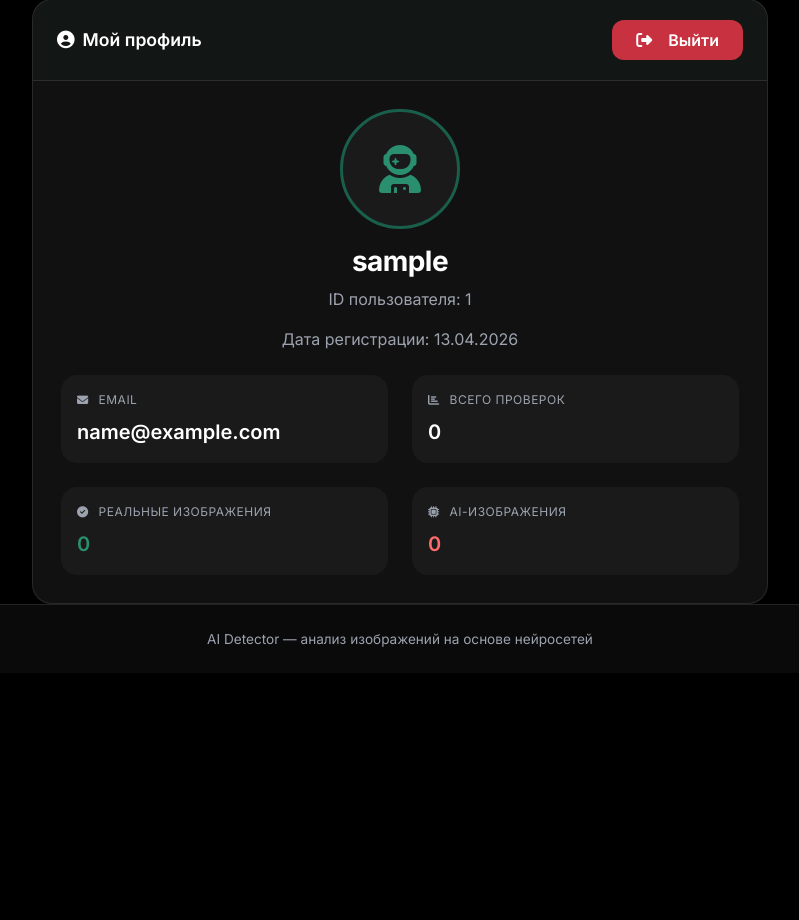
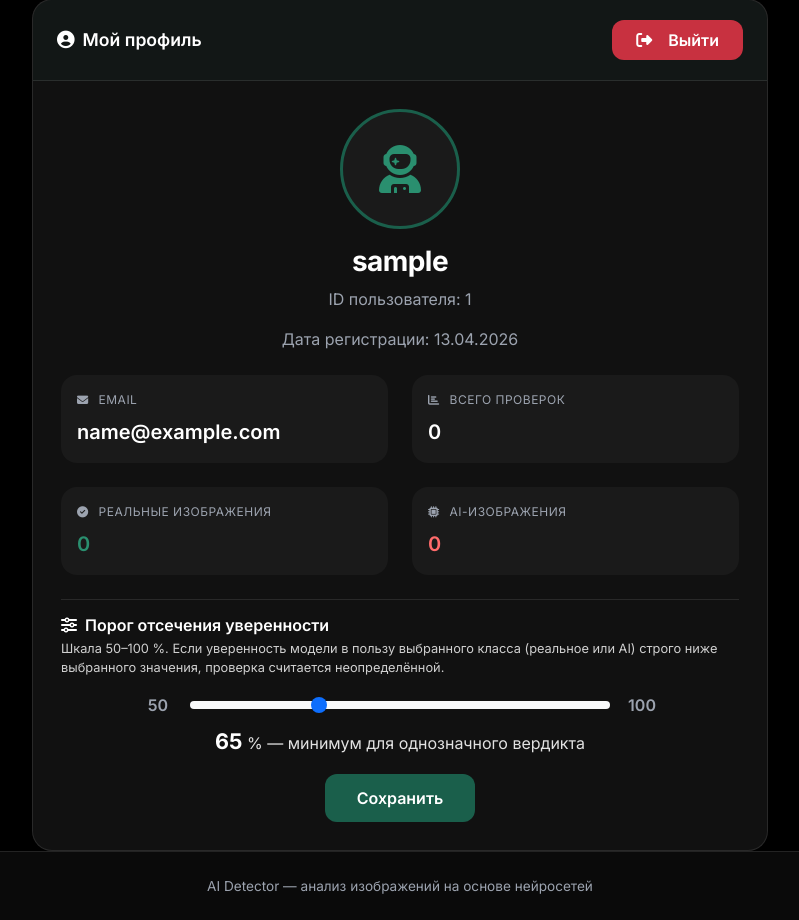
Before and after one commit to villsxxx/RealVsAiImageDetector, a Flask app: page /profile in a window 1280 px wide. Shown: the part 160-1080 px from the top of the page, without its empty margins (240-1039 px from the left). Before the commit the page ends 807 px from the top, so only its background shows below. Run offline with Flask 3, Linux system fonts and the light colour scheme; the visitor is signed in with stand-in values (Sample User, id 1); data that the repository does not hold is empty.

Commit message:
added fich for edit porog otsechenia

```diff
--- a/Interface/app.py
+++ b/Interface/app.py
@@ -5,13 +5,14 @@ from werkzeug.security import generate_password_hash, check_password_hash
 from werkzeug.utils import secure_filename
 from werkzeug.exceptions import RequestEntityTooLarge
 from flask_login import LoginManager, login_user, login_required, logout_user, current_user
+from sqlalchemy import inspect, text
 from datetime import datetime
 import uuid
 import tempfile
 import shutil
 
 from models import db, User, Prediction
-from forms import LoginForm, RegisterForm
+from forms import LoginForm, RegisterForm, ProfileCutoffForm
 from predictor import predictor
 
 app = Flask(__name__)
@@ -26,8 +27,30 @@ db.init_app(app)
 login_manager = LoginManager(app)
 login_manager.login_view = 'login'
 
+def _ensure_user_uncertainty_cutoff_column():
+    """Добавляет колонку в существующую SQLite-таблицу user (create_all не меняет схему)."""
+    try:
+        inspector = inspect(db.engine)
+        if 'user' not in inspector.get_table_names():
+            return
+        cols = {c['name'] for c in inspector.get_columns('user')}
+        if 'uncertainty_cutoff_percent' in cols:
+            return
+        with db.engine.begin() as conn:
+            conn.execute(
+                text(
+                    'ALTER TABLE user ADD COLUMN uncertainty_cutoff_percent '
+                    'INTEGER NOT NULL DEFAULT 65'
+                )
+            )
+    except Exception:
+        # Не блокируем запуск при нестандартной БД; ошибка проявится при обращении к полю
+        pass
+
+
 with app.app_context():
     db.create_all()
+    _ensure_user_uncertainty_cutoff_column()
 
 # Хранилище задач обработки видео (упрощённо: в памяти процесса)
 # Важно: если перезапустить сервер — задачи сотрутся.
@@ -357,9 +380,16 @@ def prediction_detail(pred_id):
     return render_template('result.html', pred=pred)
 
 
-@app.route('/profile')
+@app.route('/profile', methods=['GET', 'POST'])
 @login_required
 def profile():
+    form = ProfileCutoffForm(obj=current_user)
+    if form.validate_on_submit():
+        current_user.uncertainty_cutoff_percent = form.uncertainty_cutoff_percent.data
+        db.session.commit()
+        flash('Порог отсечения сохранён.', 'success')
+        return redirect(url_for('profile'))
+
     # Получаем все предсказания пользователя
     predictions = Prediction.query.filter_by(user_id=current_user.id).all()
 
@@ -375,11 +405,14 @@ def profile():
     else:
         avg_confidence = 0
 
-    return render_template('profile.html',
-                           predictions_count=predictions_count,
-                           real_count=real_count,
-                           ai_count=ai_count,
-                           avg_confidence=avg_confidence)
+    return render_template(
+        'profile.html',
+        predictions_count=predictions_count,
+        real_count=real_count,
+        ai_count=ai_count,
+        avg_confidence=avg_confidence,
+        cutoff_form=form,
+    )
 
 
 @app.route('/api/user_stats')
--- a/Interface/forms.py
+++ b/Interface/forms.py
@@ -1,6 +1,6 @@
 from flask_wtf import FlaskForm
-from wtforms import StringField, PasswordField, SubmitField
-from wtforms.validators import DataRequired, Email, EqualTo, Length, ValidationError
+from wtforms import StringField, PasswordField, SubmitField, IntegerField
+from wtforms.validators import DataRequired, Email, EqualTo, Length, ValidationError, NumberRange
 from models import User
 
 class LoginForm(FlaskForm):
@@ -24,3 +24,18 @@ class RegisterForm(FlaskForm):
         user = User.query.filter_by(email=email.data).first()
         if user:
             raise ValidationError('Этот email уже зарегистрирован.')
+
+
+class ProfileCutoffForm(FlaskForm):
+    uncertainty_cutoff_percent = IntegerField(
+        'Порог уверенности для однозначного вердикта (%)',
+        validators=[DataRequired(), NumberRange(min=50, max=100)],
+        render_kw={
+            'type': 'range',
+            'class': 'form-range profile-cutoff-range',
+            'min': 50,
+            'max': 100,
+            'step': 1,
+        },
+    )
+    submit = SubmitField('Сохранить')
--- a/Interface/models.py
+++ b/Interface/models.py
@@ -10,6 +10,8 @@ class User(UserMixin, db.Model):
     email = db.Column(db.String(120), unique=True, nullable=False)
     password_hash = db.Column(db.String(200), nullable=False)
     created_at = db.Column(db.DateTime, default=datetime.utcnow)
+    # Порог уверенности (50–100 %): ниже — вердикт «неопределённо»
+    uncertainty_cutoff_percent = db.Column(db.Integer, nullable=False, default=65)
     predictions = db.relationship('Prediction', backref='user', lazy=True)
 
 class Prediction(db.Model):
--- a/Interface/static/css/style.css
+++ b/Interface/static/css/style.css
@@ -19,6 +19,17 @@
     --btn-outline-danger-border: rgba(220,53,69,0.5);
     --btn-outline-danger-hover: rgba(220,53,69,0.2);
     --slider-gradient: linear-gradient(90deg, #dc2626 0%, #10b981 100%);
+}
+
+/* Проценты уверенности и порог в профиле — на тёмной теме явно белые (Bootstrap тянет серый с карточки) */
+html[data-theme="dark"] .confidence-percent,
+html[data-theme="dark"] #cutoff-live-value {
+    color: #ffffff !important;
+}
+
+/* Подпись рядом с порогом (% — минимум…) не теряется на тёмном фоне */
+html[data-theme="dark"] .cutoff-form .text-muted {
+    color: rgba(255, 255, 255, 0.88) !important;
 }
 
 :root[data-theme="light"] {
--- a/Interface/templates/dashboard.html
+++ b/Interface/templates/dashboard.html
@@ -79,7 +79,8 @@
     {% for pred in recent_predictions %}
         {% set confidence_display = pred.confidence if pred.class_predicted == 1 else 1 - pred.confidence %}
         {% set display_label = "AI" if pred.class_predicted == 1 else "Реальное" %}
-        {% set is_uncertain = confidence_display < 0.65 %}
+        {% set cutoff_ratio = current_user.uncertainty_cutoff_percent / 100.0 %}
+        {% set is_uncertain = confidence_display < cutoff_ratio %}
         <div class="col-md-6 col-lg-4 mb-3">
             <div class="card h-100 history-card">
                 <img src="{{ url_for('static', filename='uploads/' + pred.image_filename) }}" class="card-img-top" alt="Preview">
--- a/Interface/templates/history.html
+++ b/Interface/templates/history.html
@@ -32,7 +32,8 @@
             {% for pred in pagination.items %}
                 {% set confidence_display = pred.confidence if pred.class_predicted == 1 else 1 - pred.confidence %}
                 {% set display_label = "AI" if pred.class_predicted == 1 else "Реальное" %}
-                {% set is_uncertain = confidence_display < 0.65 %}
+                {% set cutoff_ratio = current_user.uncertainty_cutoff_percent / 100.0 %}
+                {% set is_uncertain = confidence_display < cutoff_ratio %}
                 <tr>
                     <td style="text-align: center;">{{ pred.id }}</td>
                     <td style="text-align: center;">
--- a/Interface/templates/profile.html
+++ b/Interface/templates/profile.html
@@ -61,6 +61,33 @@
                             <div class="info-value text-danger">{{ ai_count }}</div>
                         </div>
                     </div>
+                </div>
+
+                <div class="mt-4 pt-3 border-top">
+                    <h6 class="stats-title">
+                        <i class="fas fa-sliders-h me-2"></i>Порог отсечения уверенности
+                    </h6>
+                    <p class="stats-subtitle mb-3">
+                        Шкала 50–100&nbsp;%. Если уверенность модели в пользу выбранного класса (реальное или AI) строго ниже выбранного значения, проверка считается неопределённой.
+                    </p>
+                    <form method="post" class="cutoff-form">
+                        {{ cutoff_form.hidden_tag() }}
+                        <div class="d-flex align-items-center gap-3 flex-wrap justify-content-center">
+                            <span class="cutoff-axis">50</span>
+                            {{ cutoff_form.uncertainty_cutoff_percent() }}
+                            <span class="cutoff-axis">100</span>
+                        </div>
+                        <div class="text-center mt-2 mb-3">
+                            <span id="cutoff-live-value" class="fw-bold" style="font-size: 1.35rem;">{{ cutoff_form.uncertainty_cutoff_percent.data }}</span>
+                            <span class="text-muted">% — минимум для однозначного вердикта</span>
+                        </div>
+                        {% for err in cutoff_form.uncertainty_cutoff_percent.errors %}
+                            <div class="text-danger small text-center">{{ err }}</div>
+                        {% endfor %}
+                        <div class="text-center">
+                            {{ cutoff_form.submit(class="btn btn-primary") }}
+                        </div>
+                    </form>
                 </div>
 
                 {% if predictions_count > 0 %}
@@ -186,6 +213,20 @@
     transition: width 0.6s ease;
 }
 
+.cutoff-axis {
+    font-weight: 600;
+    color: var(--text-muted);
+    min-width: 2rem;
+    text-align: center;
+}
+
+.profile-cutoff-range {
+    flex: 1;
+    min-width: 160px;
+    max-width: 420px;
+    accent-color: var(--accent);
+}
+
 /* Кнопка выхода */
 .btn-danger {
     background: rgba(220, 53, 69, 0.9);
@@ -257,4 +298,13 @@
     }
 }
 </style>
+<script>
+(function () {
+    var el = document.querySelector('.profile-cutoff-range');
+    var out = document.getElementById('cutoff-live-value');
+    if (el && out) {
+        el.addEventListener('input', function () { out.textContent = el.value; });
+    }
+})();
+</script>
 {% endblock %}
--- a/Interface/templates/result.html
+++ b/Interface/templates/result.html
@@ -18,7 +18,8 @@
 
                 {% set confidence_display = pred.confidence if pred.class_predicted == 1 else 1 - pred.confidence %}
                 {% set display_label = "AI" if pred.class_predicted == 1 else "Реальное" %}
-                {% set is_uncertain = confidence_display < 0.65 %}
+                {% set cutoff_ratio = current_user.uncertainty_cutoff_percent / 100.0 %}
+                {% set is_uncertain = confidence_display < cutoff_ratio %}
 
                 <h4 class="mb-3">Вердикт:</h4>
                 <div class="display-5 mb-3
@@ -51,7 +52,8 @@
 
                 {% if is_uncertain %}
                     <div class="alert alert-warning" role="alert">
-                        Для данного изображения не удаётся однозначно определить, создано ли это изображение искусственным интеллектом.
+                        Для данного изображения не удаётся однозначно определить, создано ли это изображение искусственным интеллектом
+                        (порог уверенности в профиле: {{ current_user.uncertainty_cutoff_percent }}&nbsp;%).
                     </div>
                 {% endif %}
 
```
Also changed, not shown: 1 other file.
